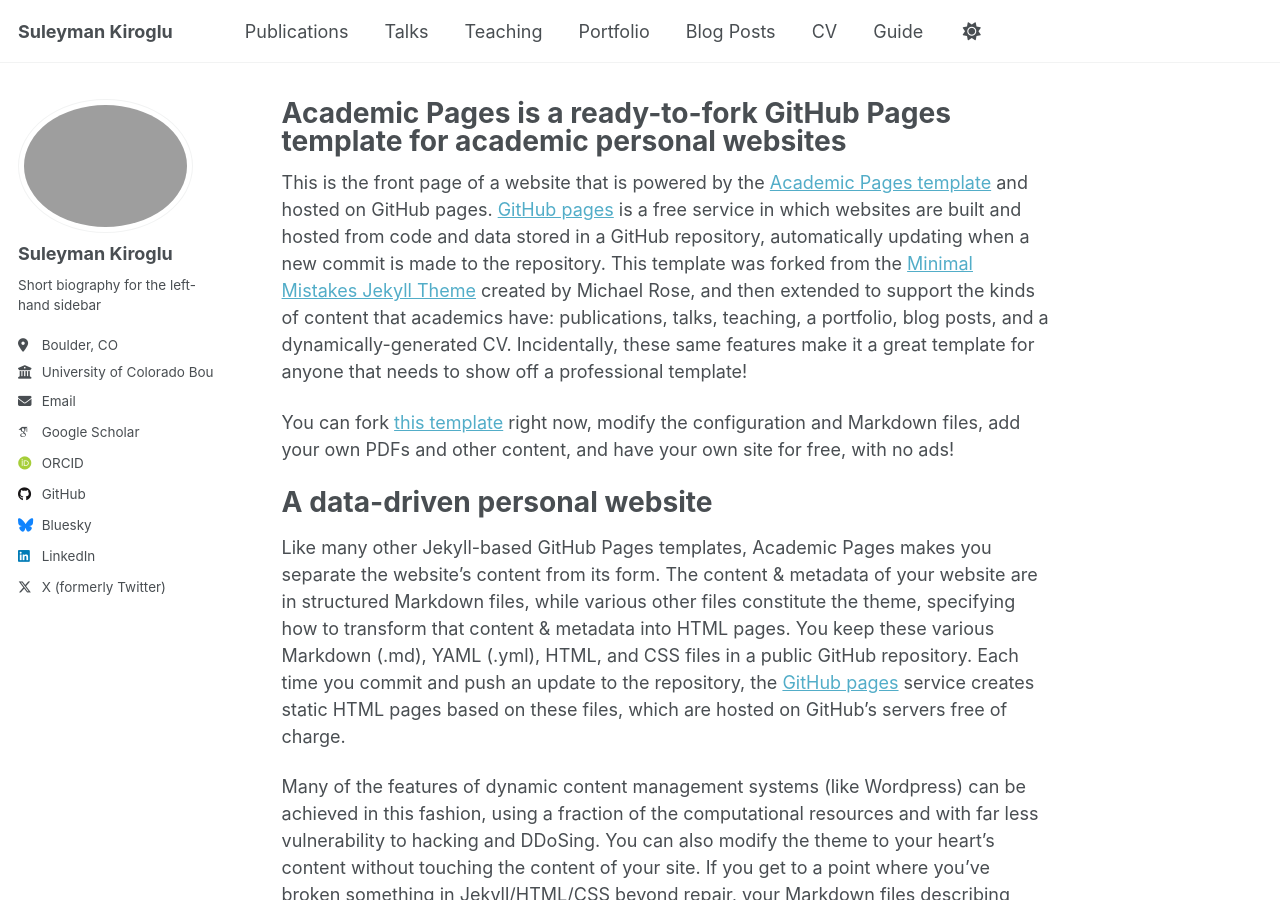
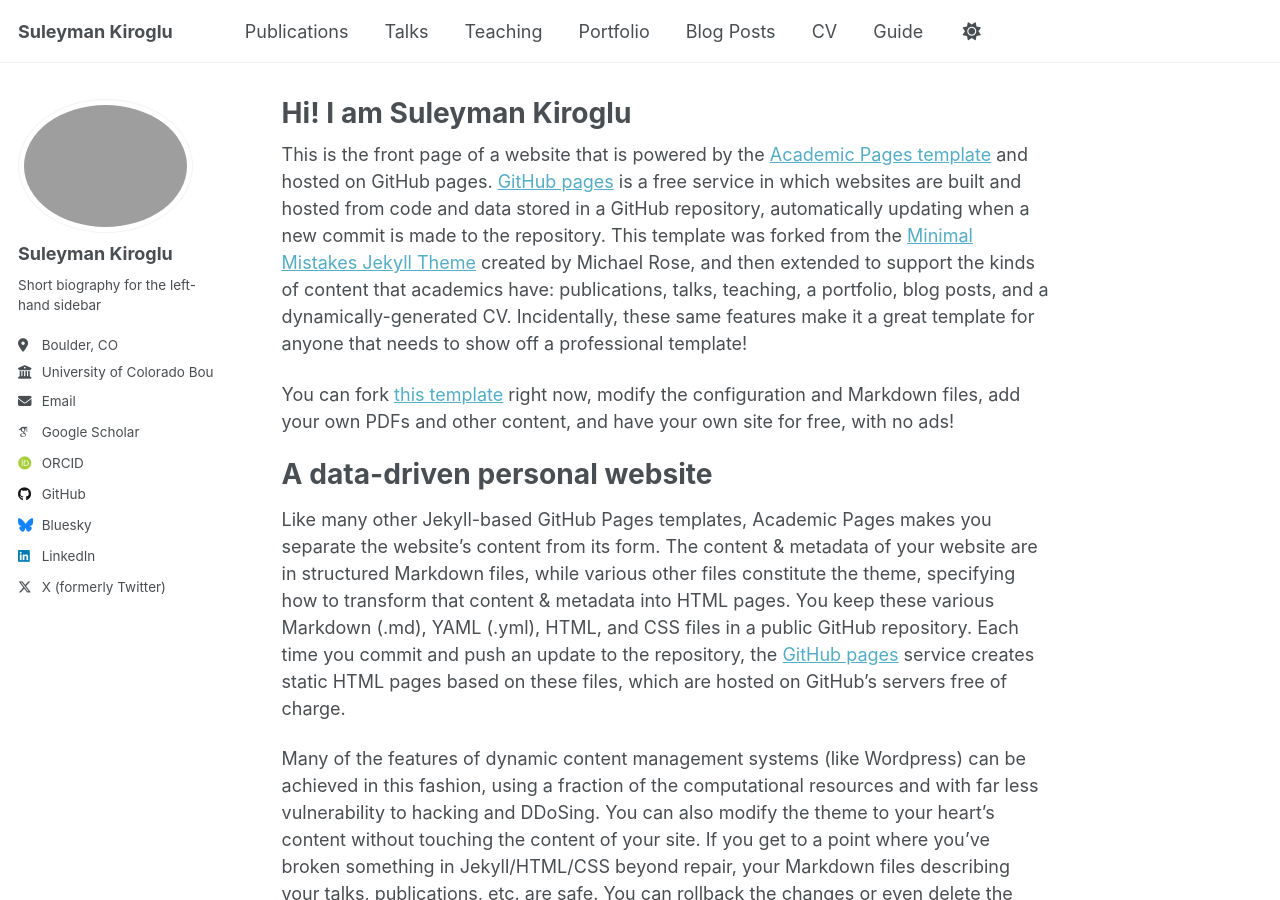
Before and after one commit to suleymankiroglu/suleymankiroglu.github.io, a Jekyll site: the page built from _pages/about.md, in a window 1280 px wide and 900 px high. Built offline with Jekyll 4.4.1, drawn with Linux system fonts in a browser that asks for light colours; some web fonts are replaced; a script that is not in the unit is left out.

Commit message:
about.md

```diff
--- a/_pages/about.md
+++ b/_pages/about.md
@@ -1,6 +1,6 @@
 ---
 permalink: /
-title: "Academic Pages is a ready-to-fork GitHub Pages template for academic personal websites"
+title: "Hi! I am Suleyman Kiroglu"
 author_profile: true
 redirect_from:
   - /about/
```
